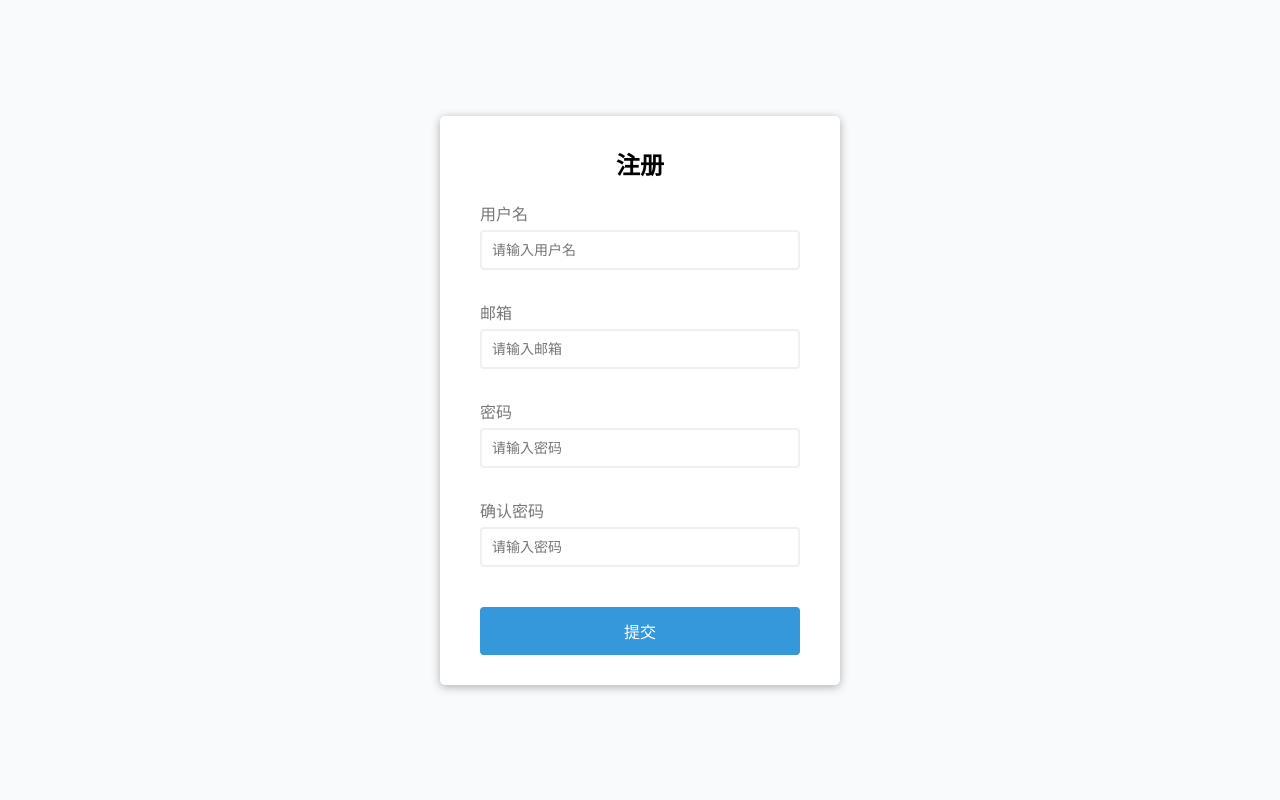
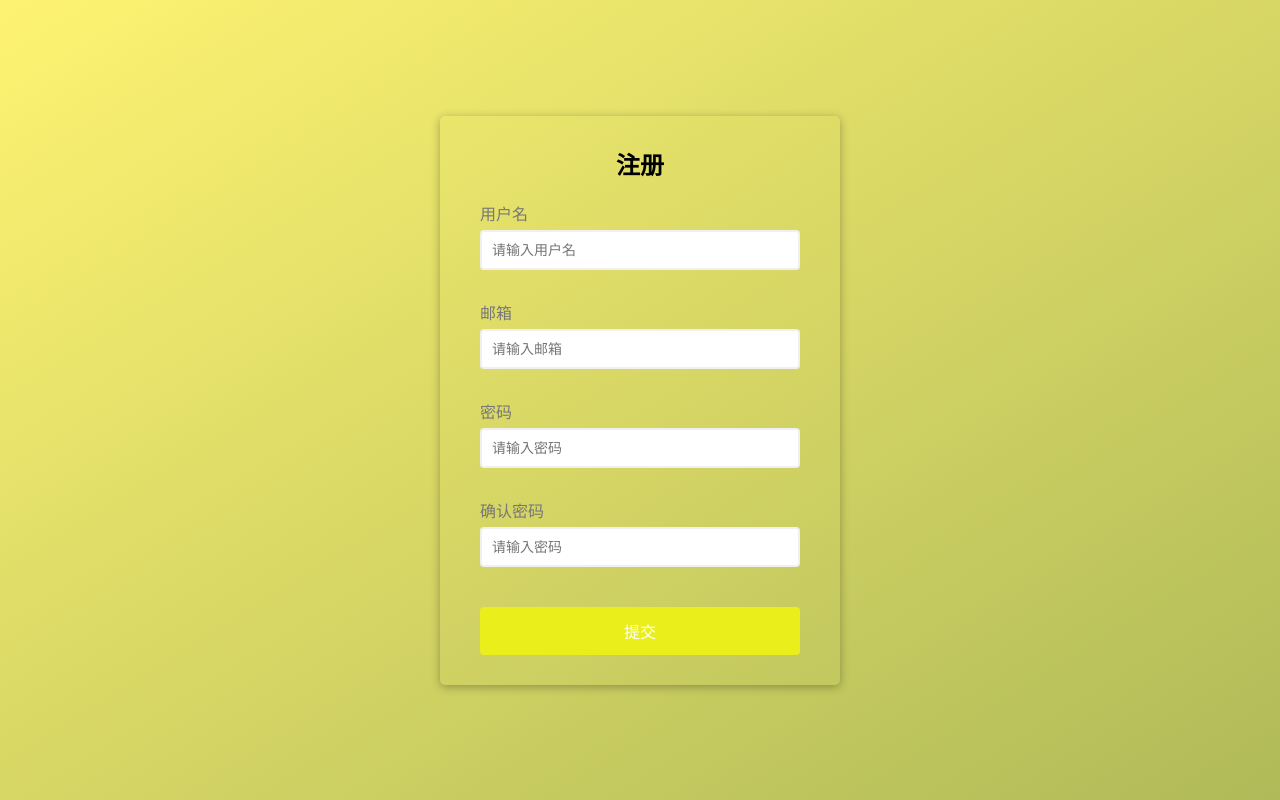
Before and after one commit to Jayson1998XD/Form_validator, a plain HTML site: page index.html in a window 1280 px wide. Drawn offline with Linux system fonts and the light colour scheme.

Commit message:
更换背景色

```diff
--- a/style.css
+++ b/style.css
@@ -11,7 +11,7 @@
 
 
 body{
-  background-color: #f9fafb;
+  background-image: linear-gradient(to bottom right,rgb(254, 243, 114),rgb(175, 186, 88));
   font-family: Arial, Helvetica, sans-serif;
   display: flex;
   align-items: center;
@@ -20,7 +20,7 @@ body{
 }
 
 .container{
-    background-color: #fff;
+    background-color:linear-gradient(to bottom right,rgb(254, 243, 114),rgb(175, 186, 88));
     border-radius: 5px;
     box-shadow: 0 2px 10px rgba(0,0,0,0.3);
     width: 400px;
@@ -31,6 +31,7 @@ h2{
   text-align: center;
   margin: 0 0 20px;
 }
+
 
 .form{
   padding: 30px 40px;
@@ -84,8 +85,8 @@ h2{
 
 .form button {
   cursor: pointer;
-  background-color: #3498db;
-  border: 2px solid #3498db;
+  background-color: rgb(234, 238, 26);
+  border: 2px solid rgb(234, 238, 26);
   border-radius: 4px;
   color: #fff;
   display: block;
```
